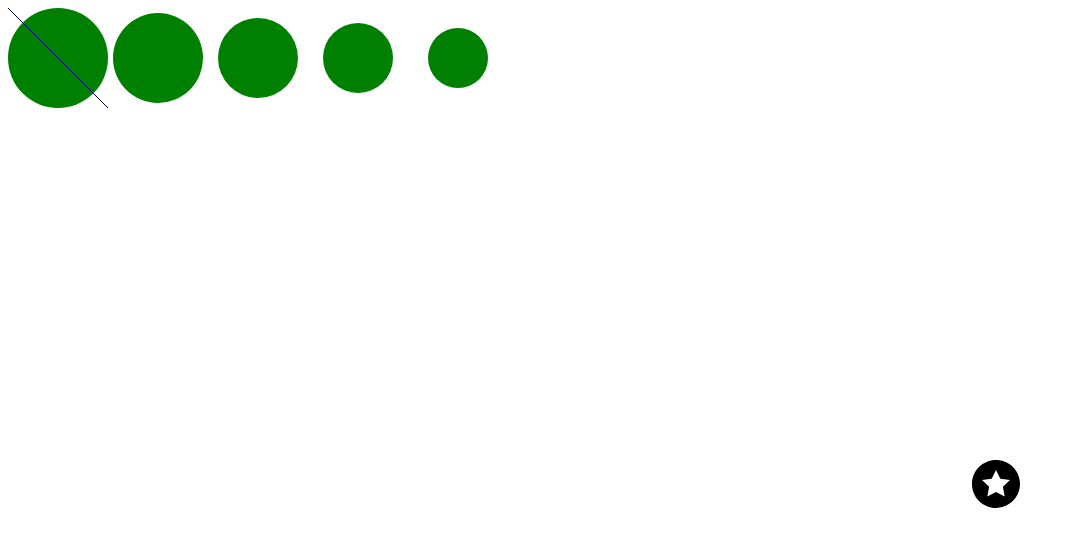
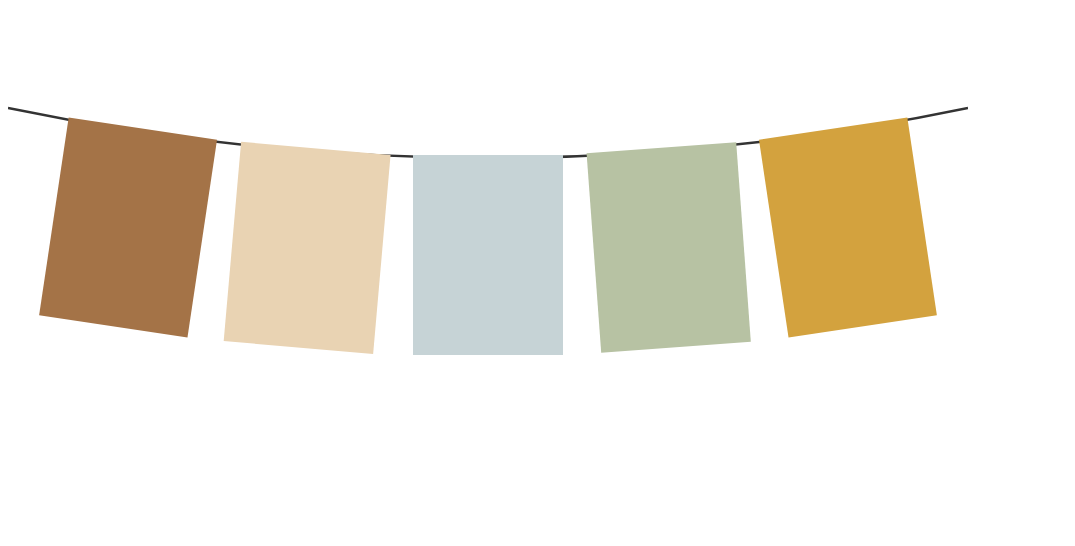
Before and after one commit to Imani-r/D3-Playground, a website: page index.html in a window 1280 px wide. Shown: the whole page, without its empty margins (0-1075 px from the left). Drawn offline with Linux system fonts and the light colour scheme.

Commit message:
playing w svg

```diff
--- a/index.html
+++ b/index.html
@@ -11,25 +11,56 @@
 
   <body>
     <svg width="960" height="500">
-      <circle cx="50" cy="50" r="50" fill="green"></circle>
-      <circle cx="150" cy="50" r="45" fill="green"></circle>
-      <circle cx="250" cy="50" r="40" fill="green"></circle>
-      <circle cx="350" cy="50" r="35" fill="green"></circle>
-      <circle cx="450" cy="50" r="30" fill="green"></circle>
+      <!-- Add a clothesline -->
+      <path
+        d="M 0,100 Q 480,200 960,100"
+        stroke="#333"
+        stroke-width="2.5"
+        fill="none"
+      ></path>
 
-      <line x1="0" y1="0" x2="100" y2="100" stroke="navy"></line>
-    </svg>
+      <!-- First towel (center) -->
+      <rect x="405" y="147" width="150" height="200" fill="#c6d3d6"></rect>
 
-    <!-- Testing an SVG embed from Iconmonstr-->
-    <svg
-      xmlns="http://www.w3.org/2000/svg"
-      width="48"
-      height="48"
-      viewBox="0 0 24 24"
-    >
-      <path
-        d="M12 0c-6.627 0-12 5.373-12 12s5.373 12 12 12 12-5.373 12-12-5.373-12-12-12zm4.326 18.266l-4.326-2.314-4.326 2.313.863-4.829-3.537-3.399 4.86-.671 2.14-4.415 2.14 4.415 4.86.671-3.537 3.4.863 4.829z"
-      />
+      <!-- Second towel (left of center) -->
+      <rect
+        x="225"
+        y="140"
+        width="150"
+        height="200"
+        fill="#e9d3b3"
+        transform="rotate(5, 300, 230)"
+      ></rect>
+
+      <!-- Third towel (right of center) -->
+      <rect
+        x="585"
+        y="139.5"
+        width="150"
+        height="200"
+        fill="#b7c2a3"
+        transform="rotate(-4.2, 660, 230)"
+      ></rect>
+
+      <!-- Fourth towel (far left) -->
+      <rect
+        x="45"
+        y="119.5"
+        width="150"
+        height="200"
+        fill="#a47347"
+        transform="rotate(8.5, 120, 220)"
+      ></rect>
+
+      <!-- Fifth towel (far right) -->
+      <rect
+        x="765"
+        y="119.5"
+        width="150"
+        height="200"
+        fill="#d3a23e"
+        transform="rotate(-8.5, 840, 220)"
+      ></rect>
     </svg>
 
     <main></main>
```
